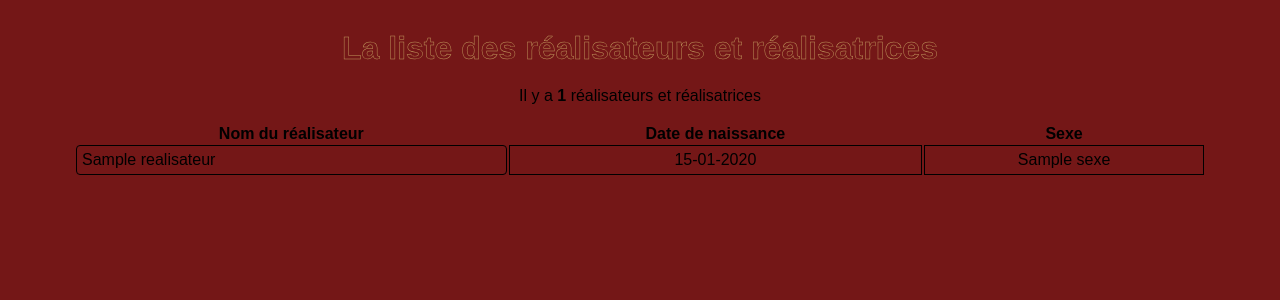
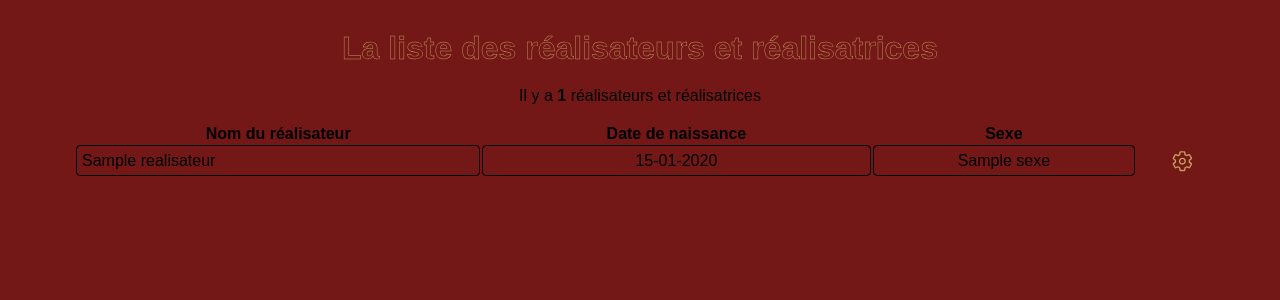
Before and after one commit to alla-belhafsi/Cinema-MVC, a PHP site: template view/listRealisateurs.php in a window 1280 px wide. Shown: the part 70-370 px from the top of the page. Run offline with PHP 8.4, Linux system fonts and the light colour scheme; the template is opened without the code that fills it: most values are stand-ins (such as "Sample title", 1, 10 or a date in 2020); some web fonts are replaced.

Commit message:
Update&Delete (CRUD)

```diff
--- a/public/css/style.css
+++ b/public/css/style.css
@@ -258,17 +258,16 @@
 
 .table {
     width: 100%;
-    padding: 0px 74px;
+    padding: 0px 74px 47px;
 }
 .column {
     border: 1px solid #000;
     padding: 5px;
     border-radius: 4px;
 }
-#selectCase:hover + .columna {
+/* #selectCase:hover {
     border: 1px solid #C49C5F;
-    color: #C49C5F;
-}
+} */
 .columna {
     color: #000;
     text-decoration: none;
@@ -276,8 +275,26 @@
 .columna:hover {
     color: #C49C5F;
 }
+.columna ion-icon {
+    color: #C49C5F;
+    width: 100%;
+    font-size: 1.4rem;
+    cursor: pointer;
+    padding: 0px 12px;
+    margin-top: 5px;
+    transition: 1s;
+}
+.columna ion-icon:hover {
+    transform: scale(1.2);
+}
 .tableCenter {
     border: 1px solid #000;
+    border-radius: 4px;
+    text-align: center;
+    cursor: default;
+}
+.tableCenterUD {
+    border: none;
     text-align: center;
 }
 
--- a/view/listRealisateurs.php
+++ b/view/listRealisateurs.php
@@ -33,9 +33,19 @@ $list .= "
 foreach ($requeteLR->fetchAll() as $realisateur) {
     $list .="
     <tr>
-        <td class='column'><a class='columna' href='index.php?action=listFilmographieR&id=".$realisateur['id_realisateur']."'>".$realisateur['realisateur']."</a></td>
-        <td class='tableCenter'>". date('d-m-Y', strtotime($realisateur['dateNaissance'])) ."</td>
-        <td class='tableCenter'>".$realisateur['sexe']."</td>
+        <td class='column'>
+            <a class='columna' href='index.php?action=listFilmographieR&id=".$realisateur['id_realisateur']."'>".$realisateur['realisateur']."</a></td>
+        <td class='tableCenter'>
+            ". date('d-m-Y', strtotime($realisateur['dateNaissance'])) ."
+        </td>
+        <td class='tableCenter'>
+            ".$realisateur['sexe']."
+        </td>
+        <td class='tableCenterUD'>
+            <a class='columna' href='index.php?action=updateRealisateur&id=".$realisateur['id_realisateur']."'>
+                <ion-icon name='settings-outline'></ion-icon>
+            </a>
+        </td>
     </tr>";
 }
 $list .= "
```
